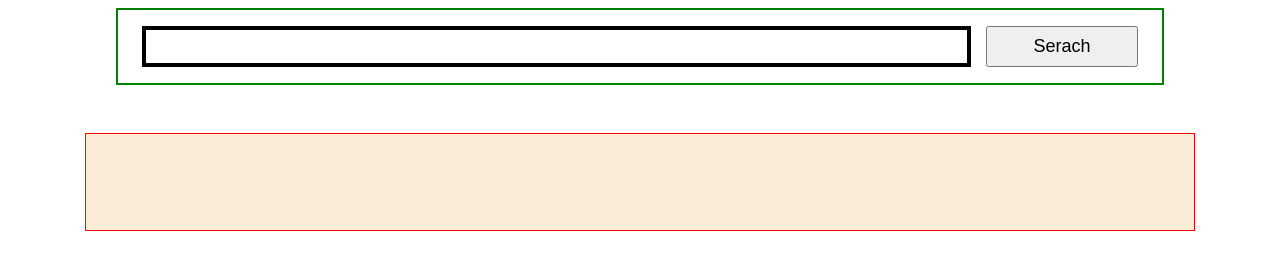
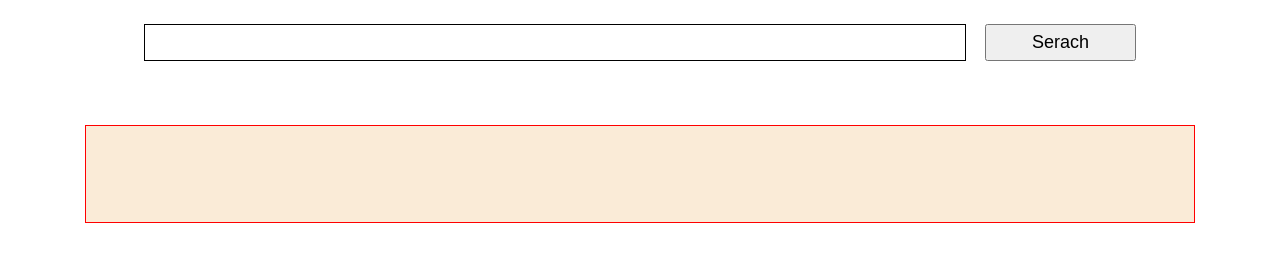
Before and after one commit to UmaSahni/Dictionary-App, a website: page public/index.html in a window 1280 px wide. Drawn offline with Linux system fonts and the light colour scheme; a web font is replaced by a local one.

Commit message:
Dictionary app

```diff
--- a/public/style.css
+++ b/public/style.css
@@ -6,7 +6,7 @@
 }
 
 #main {
-    border : 2px solid green;
+    /* border : 2px solid green; */
     width: 80%;
     margin: auto;
     padding: 1rem;
@@ -15,7 +15,7 @@
 }
 
 .input {
-    border : 4px solid rgb(0, 0, 0);
+    border : 1px solid rgb(0, 0, 0);
     width: 80%;
     padding: 6px;
     font-size: large;
```
Also changed, not shown: 1 other file.
